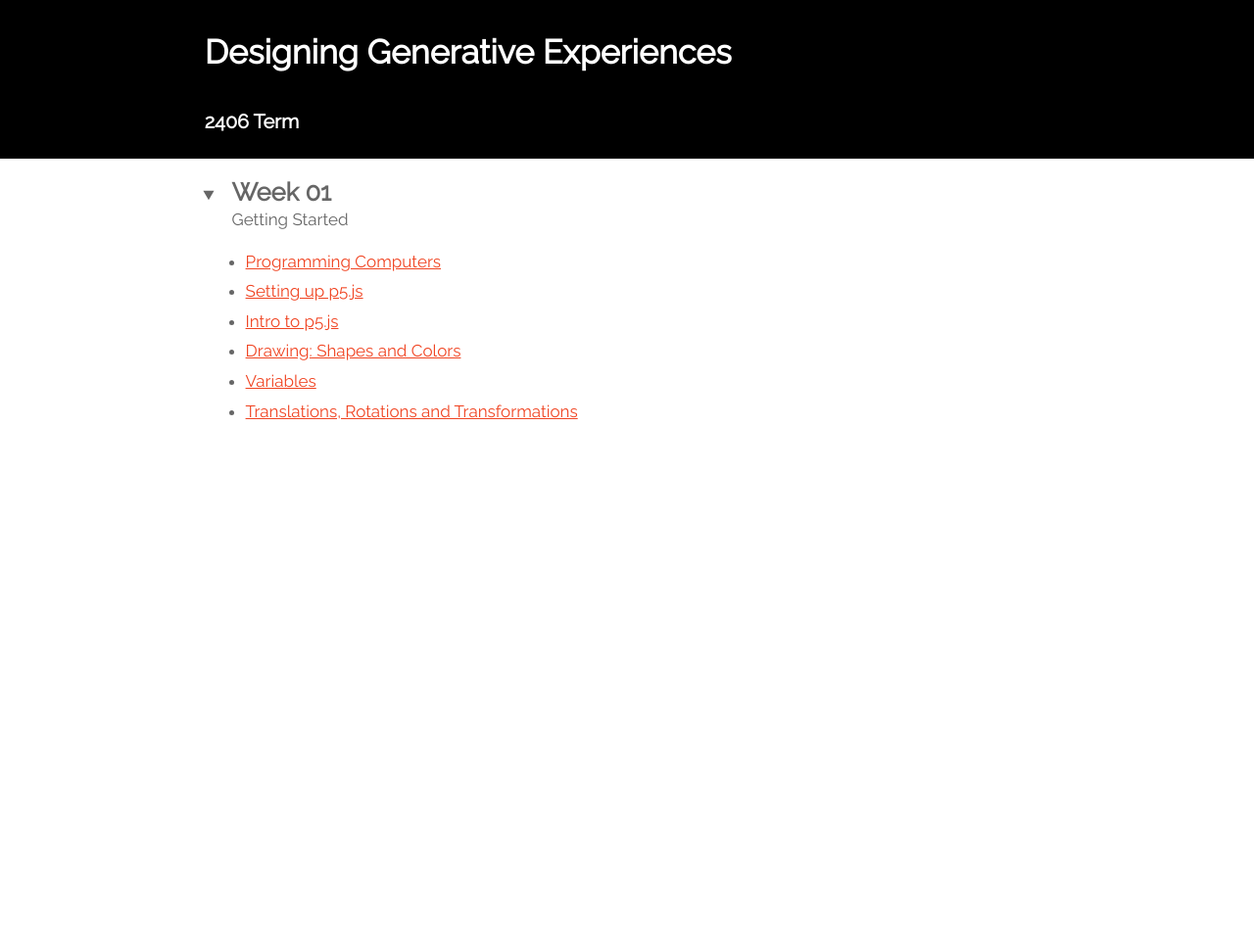
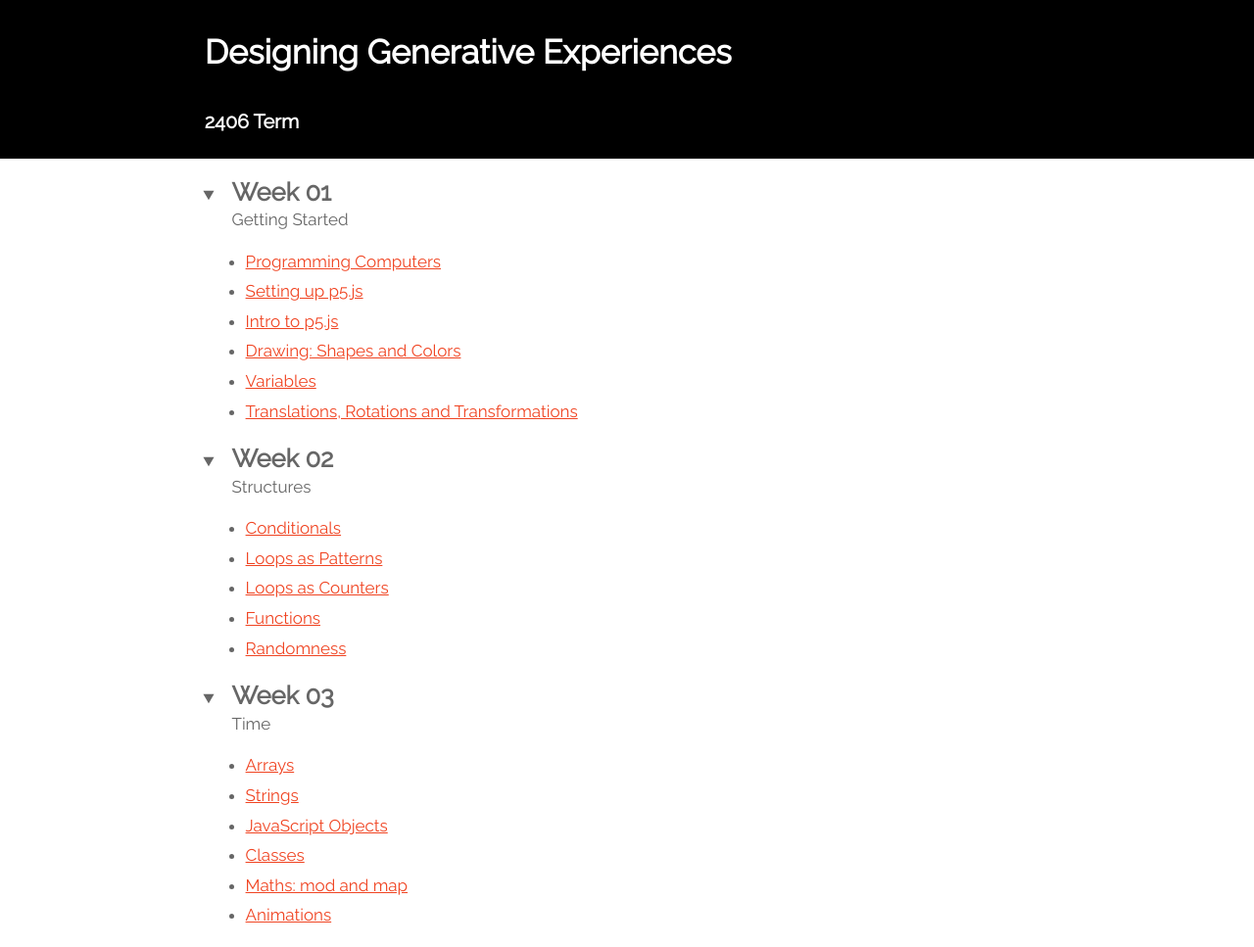
Before and after one commit to genxp-2406/genxp-2406.github.io, a Jekyll site: the page built from _pages/index.md, in a window 1280 px wide. Shown: the whole page at 98% size. Built offline with Jekyll 4.4.1, drawn with Linux system fonts in a browser that asks for light colours; our own code applies the rules of GitHub Pages for plain Markdown files; before the commit the page ends 900 px from its top, so only the background shows below that; part of the change alters nothing that is shown.

Commit message:
show week03

```diff
--- a/_pages/index.md
+++ b/_pages/index.md
@@ -11,8 +11,6 @@ permalink: /
   transformations
 {% endcapture %}
 {% include home-section.html section="week01" title=title topics=topics %}
-
-{% comment %}
 
 {% assign title = "Week 02: Structures" %}
 {% capture topics %}
@@ -34,6 +32,8 @@ permalink: /
   animations
 {% endcapture %}
 {% include home-section.html section="week03" title=title topics=topics %}
+
+{% comment %}
 
 {% assign title = "Week 04: Randomness and Simulations" %}
 {% capture topics %}
```
